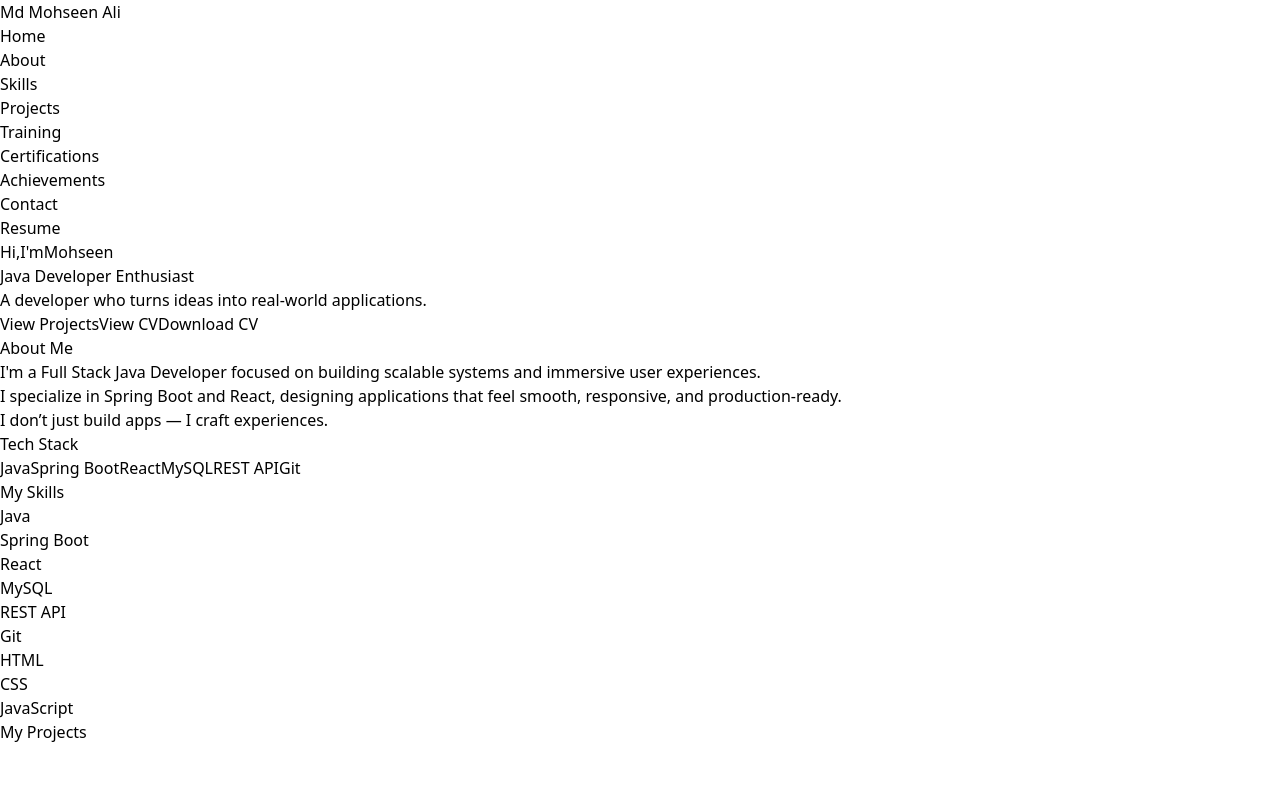
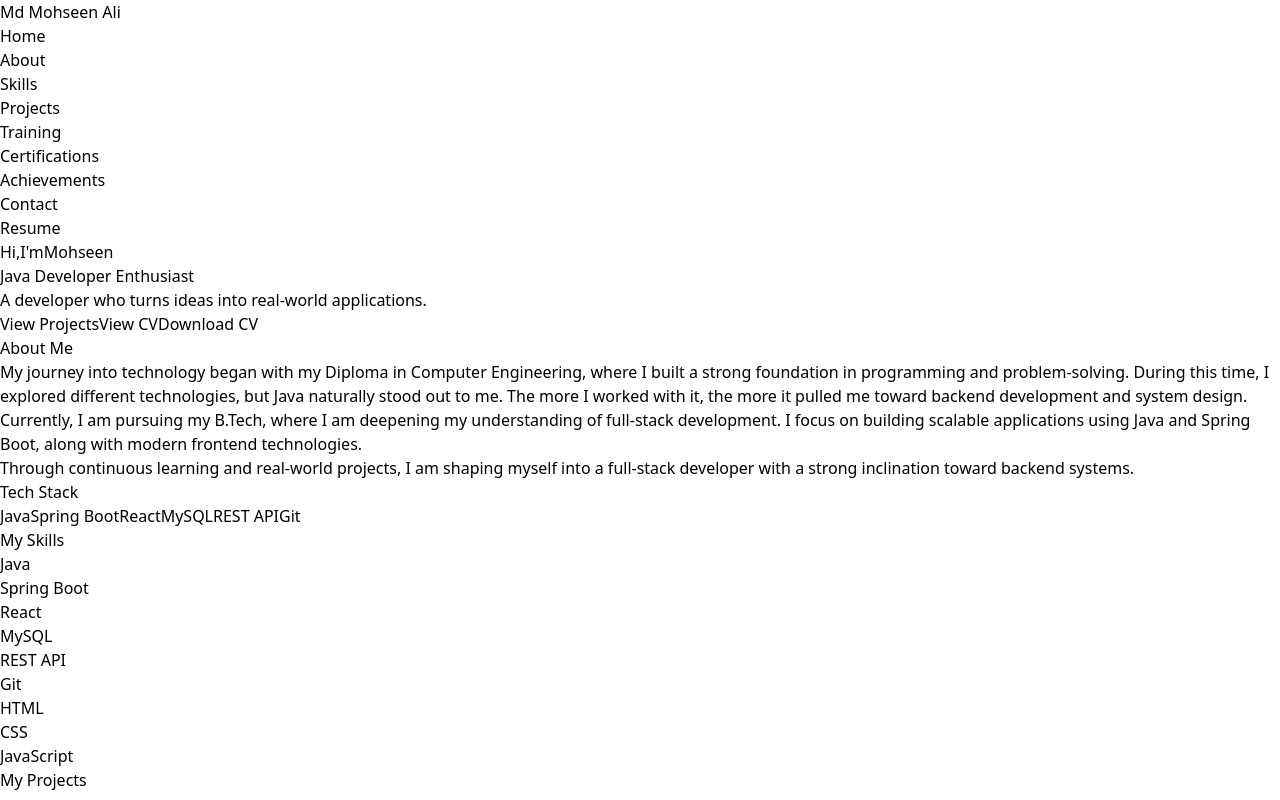
Before and after one commit to Md-Mohseen-Ali/portfolio-frontend, a React app: page / in a window 1280 px wide. Shown: the top 800 px of the page. Built offline with nearby package versions, Linux system fonts and the light colour scheme; the HTML template or start-up script is replaced by a standard one.

Commit message:
Update About.jsx

```diff
--- a/src/sections/About.jsx
+++ b/src/sections/About.jsx
@@ -82,18 +82,25 @@ function About() {
             About <span className="text-indigo-400">Me</span>
           </h2>
 
+
+
           <p className="about-item text-gray-300 mb-4">
-            I'm a Full Stack Java Developer focused on building scalable systems
-            and immersive user experiences.
+            My journey into technology began with my Diploma in Computer Engineering,
+            where I built a strong foundation in programming and problem-solving.
+            During this time, I explored different technologies, but Java naturally stood out to me. The more I worked with it,
+            the more it pulled me toward backend development and system design.
+
           </p>
 
           <p className="about-item text-gray-400 mb-4">
-            I specialize in Spring Boot and React, designing applications that
-            feel smooth, responsive, and production-ready.
+            Currently, I am pursuing my B.Tech, where I am deepening my understanding of full-stack development.
+            I focus on building scalable applications using Java and Spring Boot, along with modern frontend technologies.
+
           </p>
 
           <p className="about-item text-gray-500">
-            I don’t just build apps — I craft experiences.
+           Through continuous learning and real-world projects,
+           I am shaping myself into a full-stack developer with a strong inclination toward backend systems.
           </p>
         </div>
 
```
